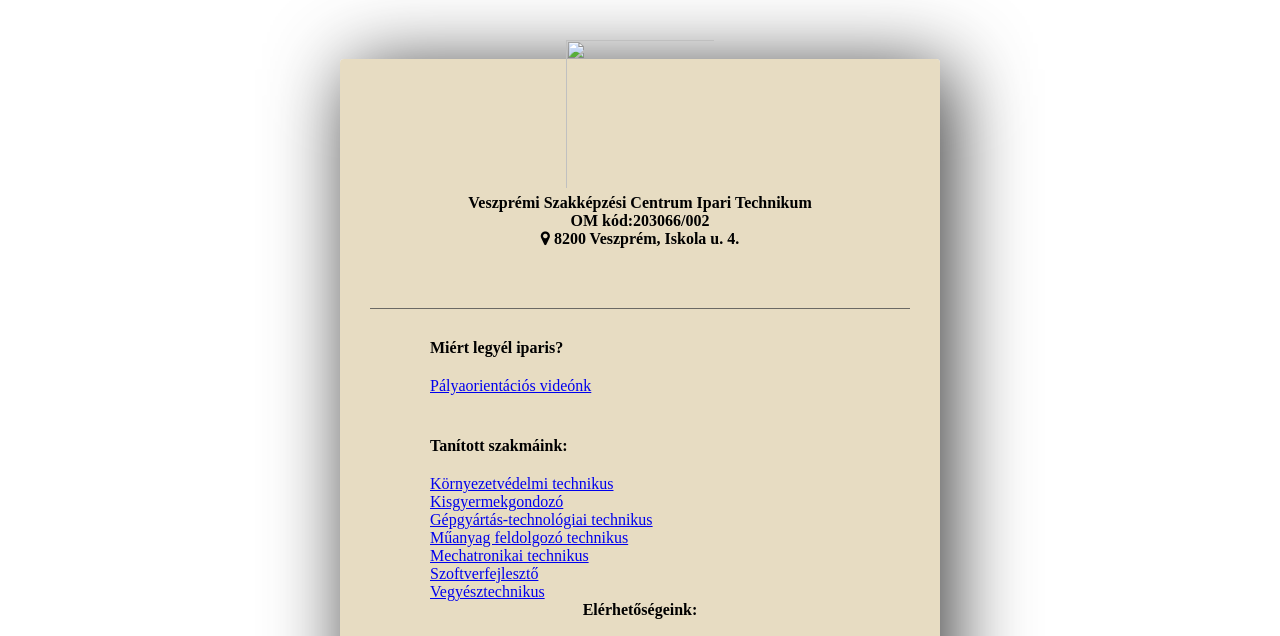
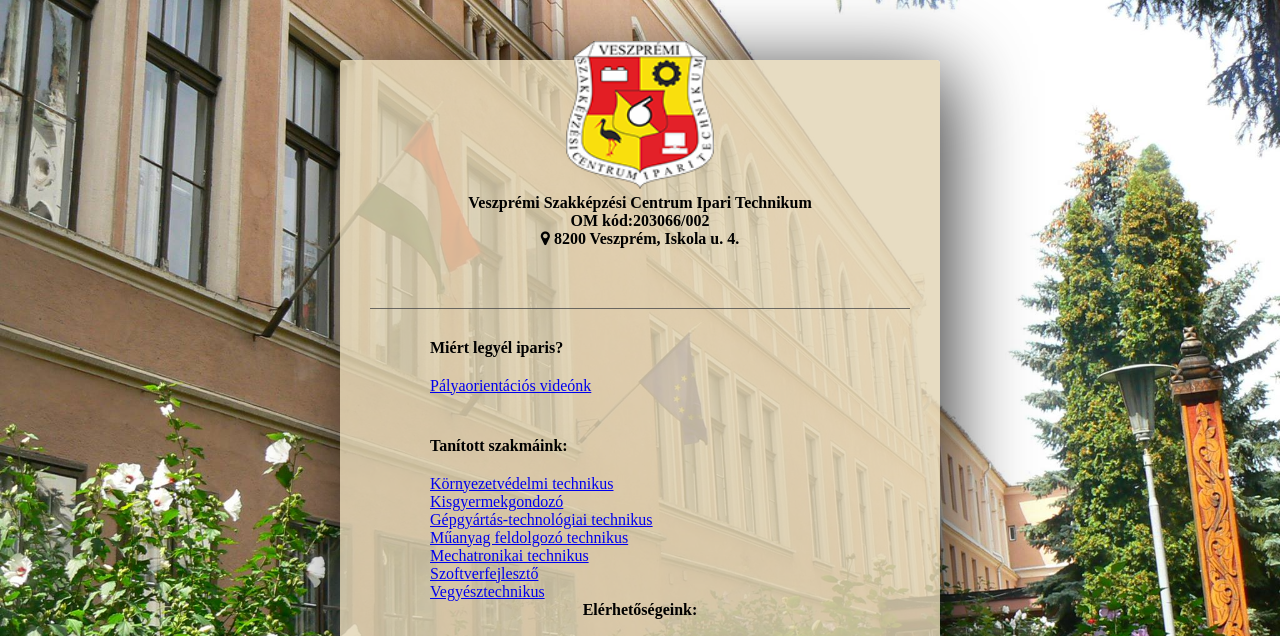
Before and after one commit to prebszlarnold/suli-oldal, a plain HTML site: page index.html in a window 1280 px wide. Shown: the top 636 px of the page. Drawn offline with Linux system fonts and the light colour scheme.

Commit message:
képek szerkesztése html-ben és css-ben

```diff
--- a/index.html
+++ b/index.html
@@ -11,7 +11,7 @@
         <div id="profile-card">
             <div id="head">
                 <div id="fejlec">
-                    <img src="fejlec.png" >
+                    <img src="assets/fejlec.png" >
                 </div>
                 <div id="name-headline">
                     <h1>
--- a/ipari.css
+++ b/ipari.css
@@ -10,7 +10,7 @@
     justify-content: center;
     align-items: center;
     height: 100vh;
-    background: url('hattterkep.jpg') no-repeat center center fixed  ;
+    background: url('assets/hattterkep.jpg') no-repeat center center fixed  ;
     background-size: cover;
 
 }
```
